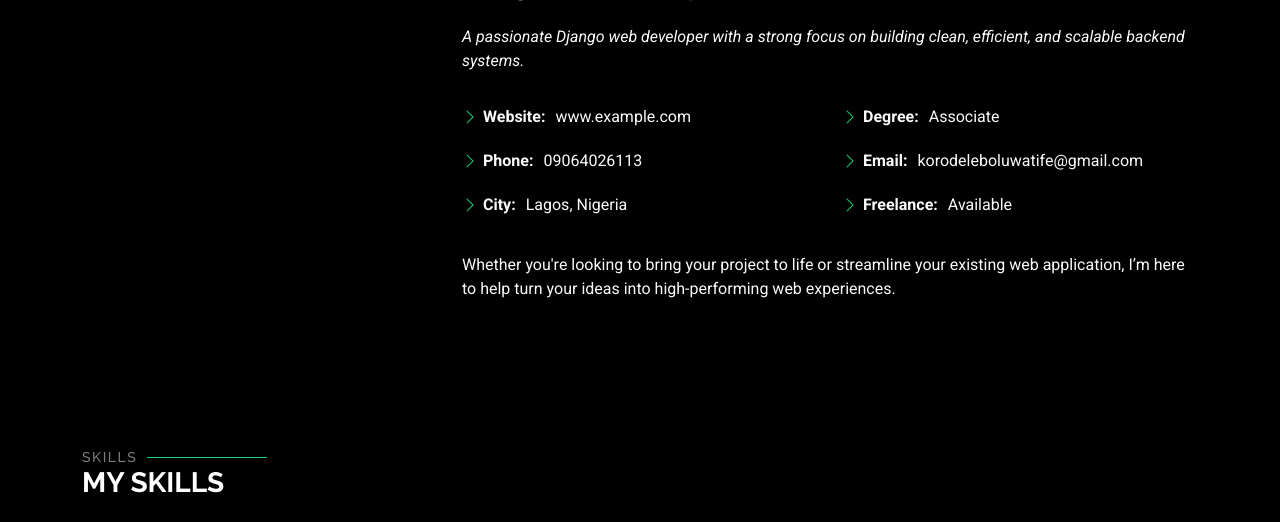
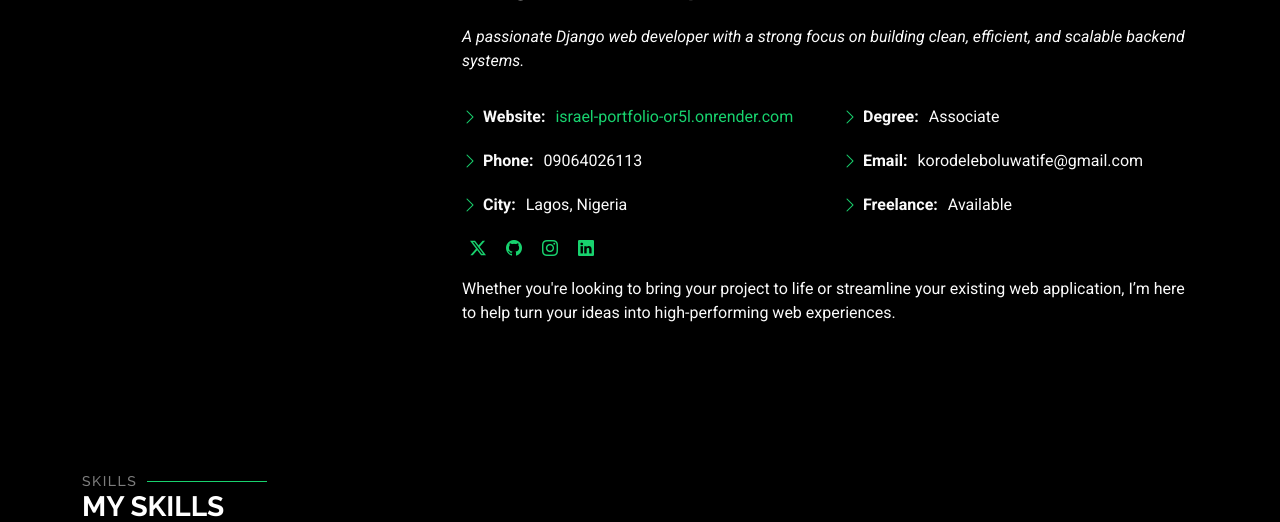
Before and after one commit to un-caught/my-django-portfolio, a Django app: page /about/ in a window 1280 px wide. Shown: the part 598-1120 px from the top of the page. Run offline with Django 5.2, Linux system fonts and the light colour scheme; data comes from the database, SQL or seed files in the repository; some libraries are stand-ins or nearby versions.

Commit message:
Update about.html

```diff
--- a/resume/templates/about.html
+++ b/resume/templates/about.html
@@ -36,7 +36,7 @@
             <div class="row">
               <div class="col-lg-6">
                 <ul>
-                  <li><i class="bi bi-chevron-right"></i> <strong>Website:</strong> <span>www.example.com</span></li>
+                  <li><i class="bi bi-chevron-right"></i> <strong>Website:</strong> <span><a href="https://israel-portfolio-or5l.onrender.com" target="_blank">israel-portfolio-or5l.onrender.com</a></span></li>
                   <li><i class="bi bi-chevron-right"></i> <strong>Phone:</strong> <span>{{ config.phone }}</span></li>
                   <li><i class="bi bi-chevron-right"></i> <strong>City:</strong> <span>Lagos, Nigeria</span></li>
                 </ul>
@@ -47,6 +47,12 @@
                   <li><i class="bi bi-chevron-right"></i> <strong>Email:</strong> <span>{{ config.email }}</span></li>
                   <li><i class="bi bi-chevron-right"></i> <strong>Freelance:</strong> <span>Available</span></li>
                 </ul>
+              </div>
+                <div class="social-links">
+                    <a href="{{ config.twitter_url }}" target="_blank"><i class="bi bi-twitter-x p-2"></i></a>
+                    <a href="{{ config.github_url }}" target="_blank"><i class="bi bi-github p-2"></i></a>
+                    <a href="{{ config.instagram_url }}" target="_blank"><i class="bi bi-instagram p-2"></i></a>
+                    <a href="{{ config.linkedin_url }}" target="_blank"><i class="bi bi-linkedin p-2"></i></a>
               </div>
             </div>
             <p class="py-3">
```
